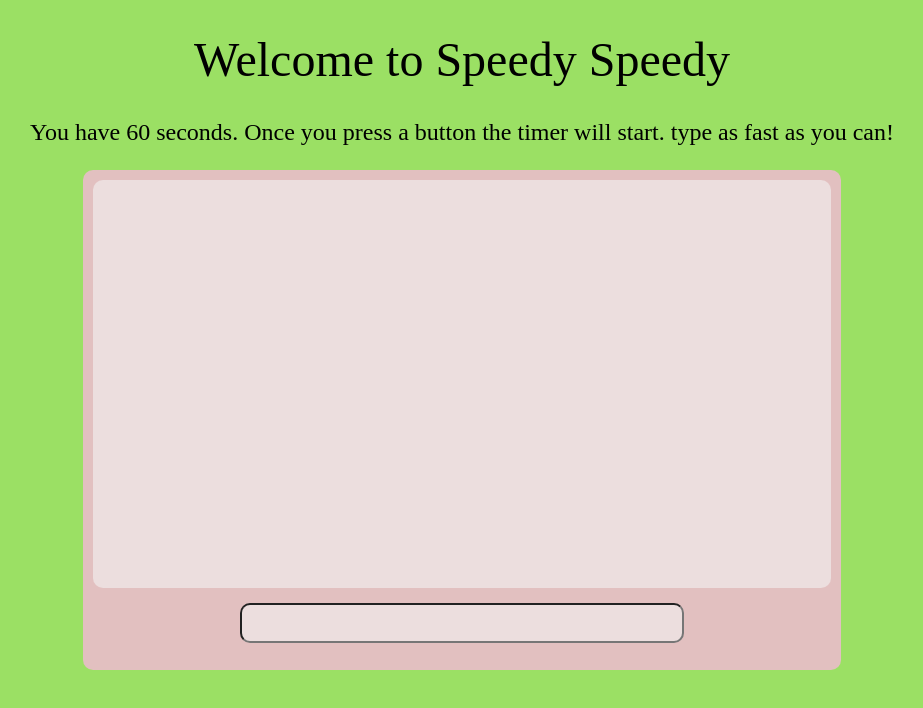
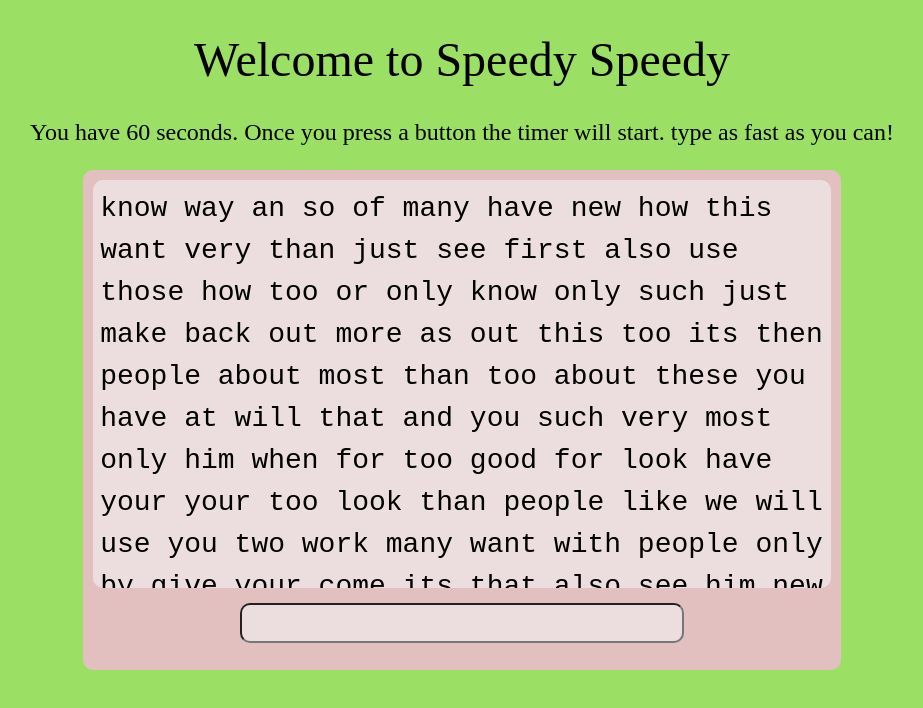
Before and after one commit to AbdullahBitar/Speed-Typing-Test, a React (Create React App) app in the folder my-app/: page / in a window 1280 px wide. Shown: the top 708 px of the page, without its empty margins (178-1101 px from the left). Built offline with nearby package versions, Linux system fonts and the light colour scheme; a web font is replaced by a local one.

Commit message:
added random words

```diff
--- a/my-app/src/components/Main/Main.jsx
+++ b/my-app/src/components/Main/Main.jsx
@@ -1,18 +1,30 @@
-import React from 'react';
+import React, { useState, useEffect } from 'react';
 import './main.css';
 
 const Main = () => {
-    return (
-      <div>
-        <h1>Welcome to Speedy Speedy</h1>
-        <p class="instruc">You have 60 seconds. Once you press a button the timer will start. type as fast as you can!</p>
-        <div class ="out">
-          <p class="rec"></p>
-          <input class = "txt" type="text"></input>
-        </div>
+  const allWords = ['the', 'be', 'to', 'of', 'and', 'a', 'in', 'that', 'have', 'it', 'for', 'not', 'on', 'with', 'he', 'as', 'you', 'do', 'at', 'this', 'but', 'his', 'by', 'from', 'they', 'we', 'say', 'her', 'she', 'or', 'an', 'will', 'my', 'one', 'all', 'would', 'there', 'their', 'what', 'so', 'up', 'out', 'if', 'about', 'who', 'get', 'which', 'go', 'me', 'when', 'make', 'can', 'like', 'time', 'no', 'just', 'him', 'know', 'take', 'people', 'into', 'year', 'your', 'good', 'some', 'could', 'them', 'see', 'other', 'than', 'then', 'now', 'look', 'only', 'come', 'its', 'over', 'think', 'also', 'back', 'after', 'use', 'two', 'how', 'our', 'work', 'first', 'well', 'way', 'even', 'new', 'want', 'because', 'any', 'these', 'give', 'day', 'most', 'us', 'very', 'many', 'much', 'before', 'those', 'too', 'may', 'look', 'more', 'where', 'such'];
+  const [all, setAll] = useState("");
 
+  useEffect(() => {
+    const n = 100;
+    let allText = "";
+    for (let i = 0; i < n; i++) {
+      const idx = Math.floor(Math.random() * allWords.length);
+      allText += allWords[idx] + " ";
+    }
+    setAll(allText);
+  }, []);
+
+  return (
+    <div>
+      <h1>Welcome to Speedy Speedy</h1>
+      <p className="instruc">You have 60 seconds. Once you press a button the timer will start. type as fast as you can!</p>
+      <div className="out">
+        <p className="rec">{all}</p>
+        <input className="txt" type="text" />
       </div>
-    )
-  }
+    </div>
+  );
+};
 
-  export default Main
+export default Main;
--- a/my-app/src/components/Main/main.css
+++ b/my-app/src/components/Main/main.css
@@ -35,11 +35,18 @@ h1 {
 
 .rec{
     margin: auto;
-
     height: 85%;
-
     border-radius: 10px;
     background: #ECDEDE;
+
+    padding: 1%;
+
+    font-size: 175%;
+    line-height: 150%;
+    font-family: 'Courier New', Courier, monospace;
+    text-align: left;
+
+    overflow: hidden;
 }
 
 .txt{
--- a/package.json
+++ b/package.json
@@ -1,5 +1,7 @@
 {
   "dependencies": {
-    "react-icons": "^5.0.1"
+    "react-dom": "^18.2.0",
+    "react-icons": "^5.0.1",
+    "react-scripts": "^5.0.1"
   }
 }
```
Also changed, not shown: 1 other file (tests, documents, lock files or other folders).
